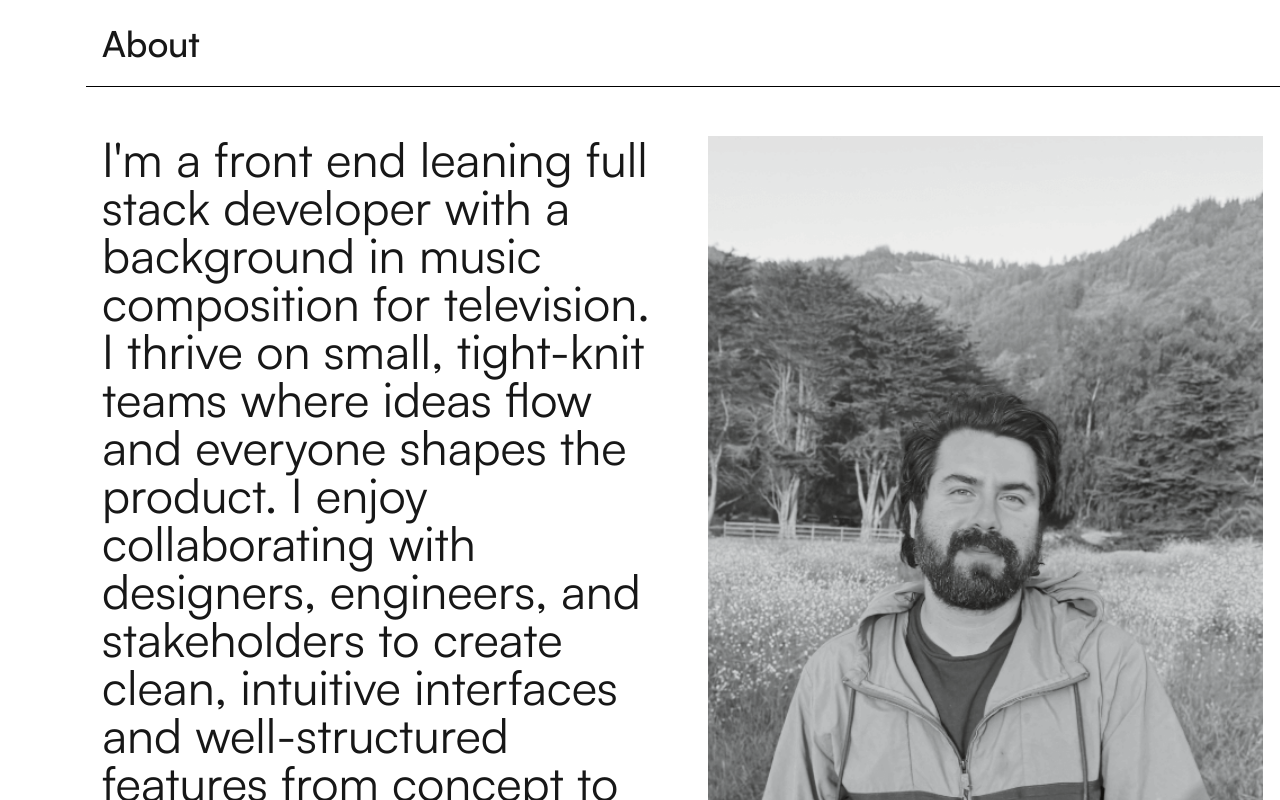
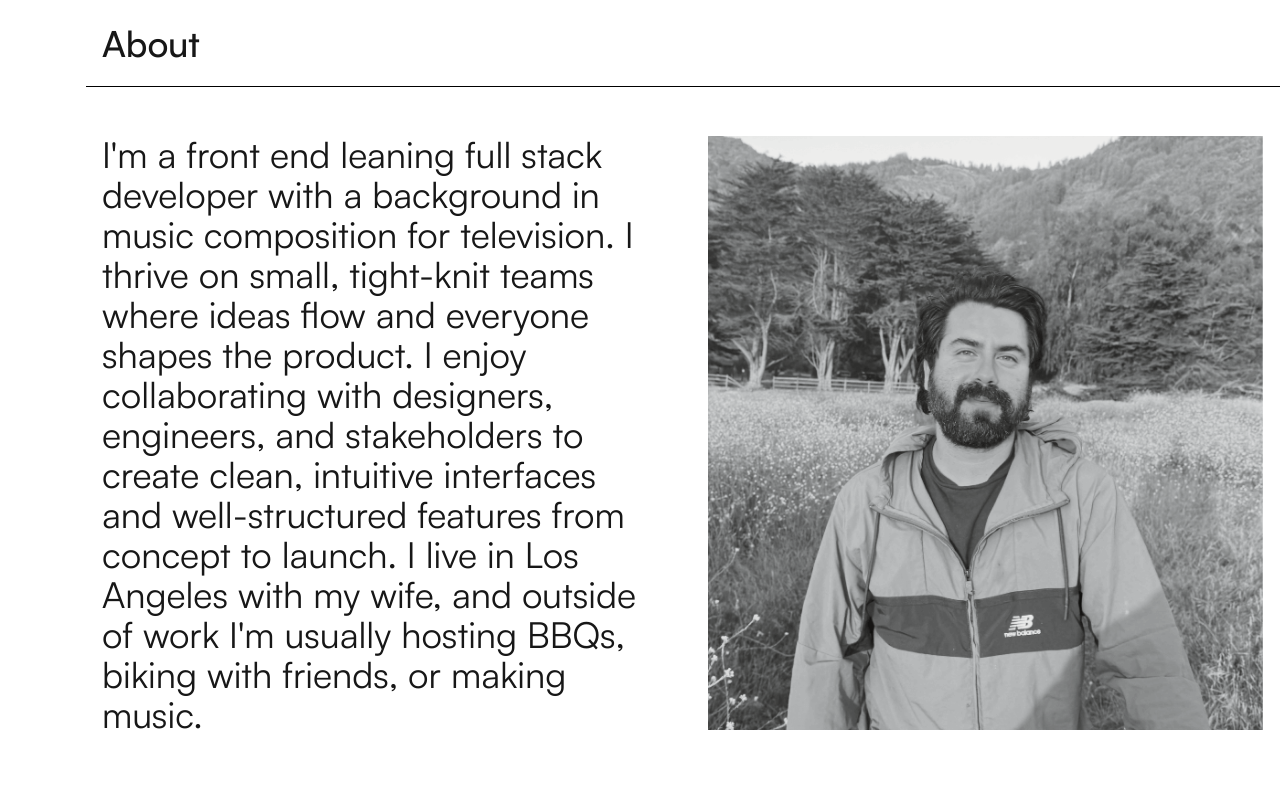
Before and after one commit to AnthonyAl-Rifai/portfolio-site, a Next.js app: page / in a window 1280 px wide. Shown: the part 1000-1800 px from the top of the page. Built offline with nearby package versions, Linux system fonts and the light colour scheme.

Commit message:
position top row of AboutSection in tablet and larger.

```diff
--- a/app/components/AboutSection.tsx
+++ b/app/components/AboutSection.tsx
@@ -91,13 +91,13 @@ export default function NewAboutSection() {
       <SectionTitle name="About" isSticky />
       <div className="min-h-[calc(100vh-var(--layout-size))] p-4 grid gap-12 mt-8 md:grid-cols-2">
         <motion.div
-          className="w-auto h-full"
+          className="w-auto h-full flex items-center"
           initial={{ y: 100, opacity: 0 }}
           whileInView={{ y: 0, opacity: 1 }}
           transition={{ duration: 0.8 }}
           viewport={{ once: true }}
         >
-          <h3 className="text-2xl lg:text-4xl xl:text-5xl 2xl:text-5xl 3xl:text-5xl">
+          <h3 className="text-2xl lg:text-3xl xl:text-4xl 2xl:text-5xl 3xl:text-5xl">
             I&apos;m a front end leaning full stack developer with a background
             in music composition for television. I thrive on small, tight-knit
             teams where ideas flow and everyone shapes the product. I enjoy
@@ -109,7 +109,7 @@ export default function NewAboutSection() {
           </h3>
         </motion.div>
         <motion.div
-          className="h-full w-full md:h-auto flex justify-center items-center"
+          className="max-h-[calc(100vh-(2*var(--layout-size))-32px)] w-full flex justify-center items-center"
           initial={{ y: 100, opacity: 0 }}
           whileInView={{ y: 0, opacity: 1 }}
           transition={{ duration: 0.8 }}
```
